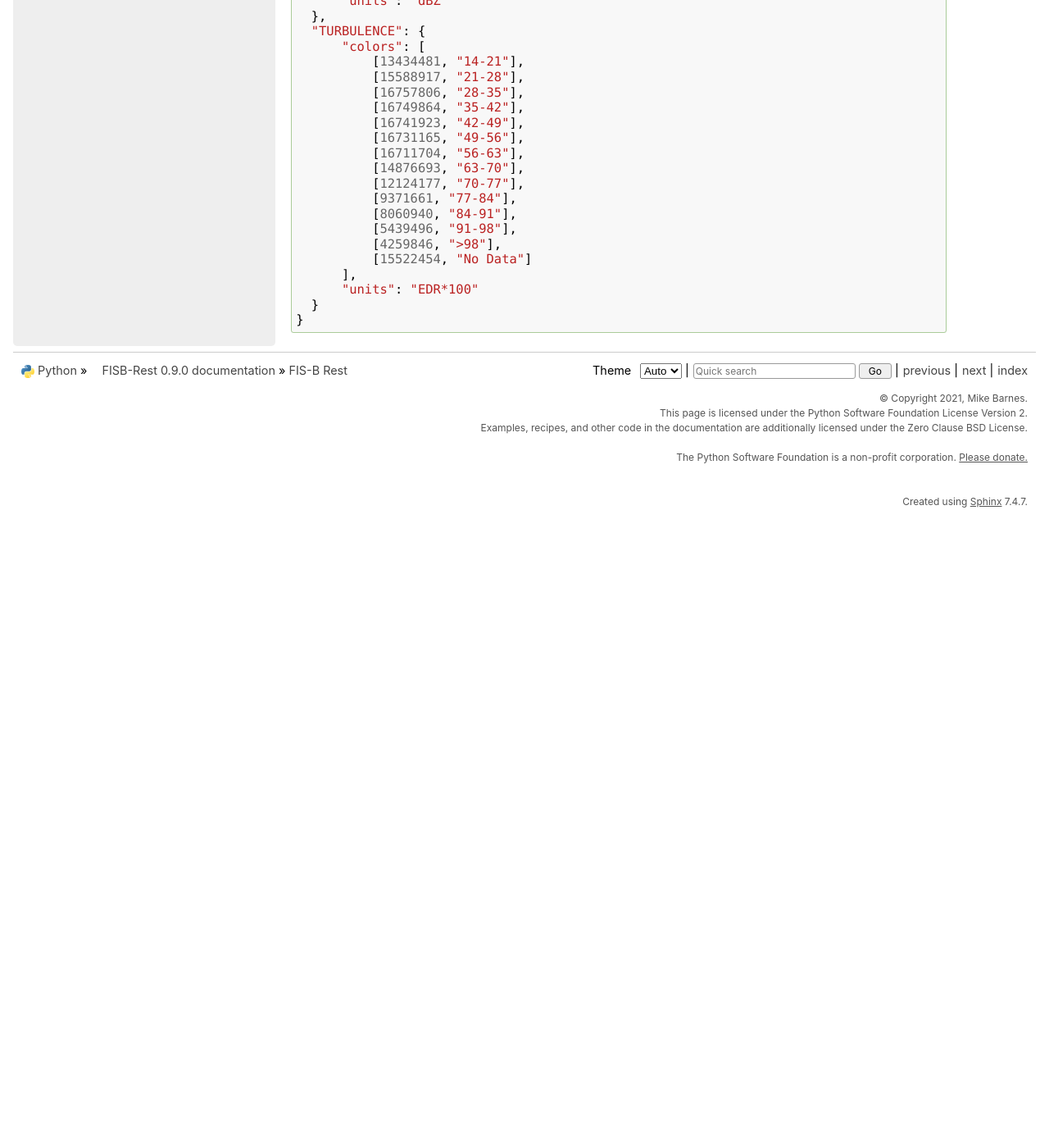
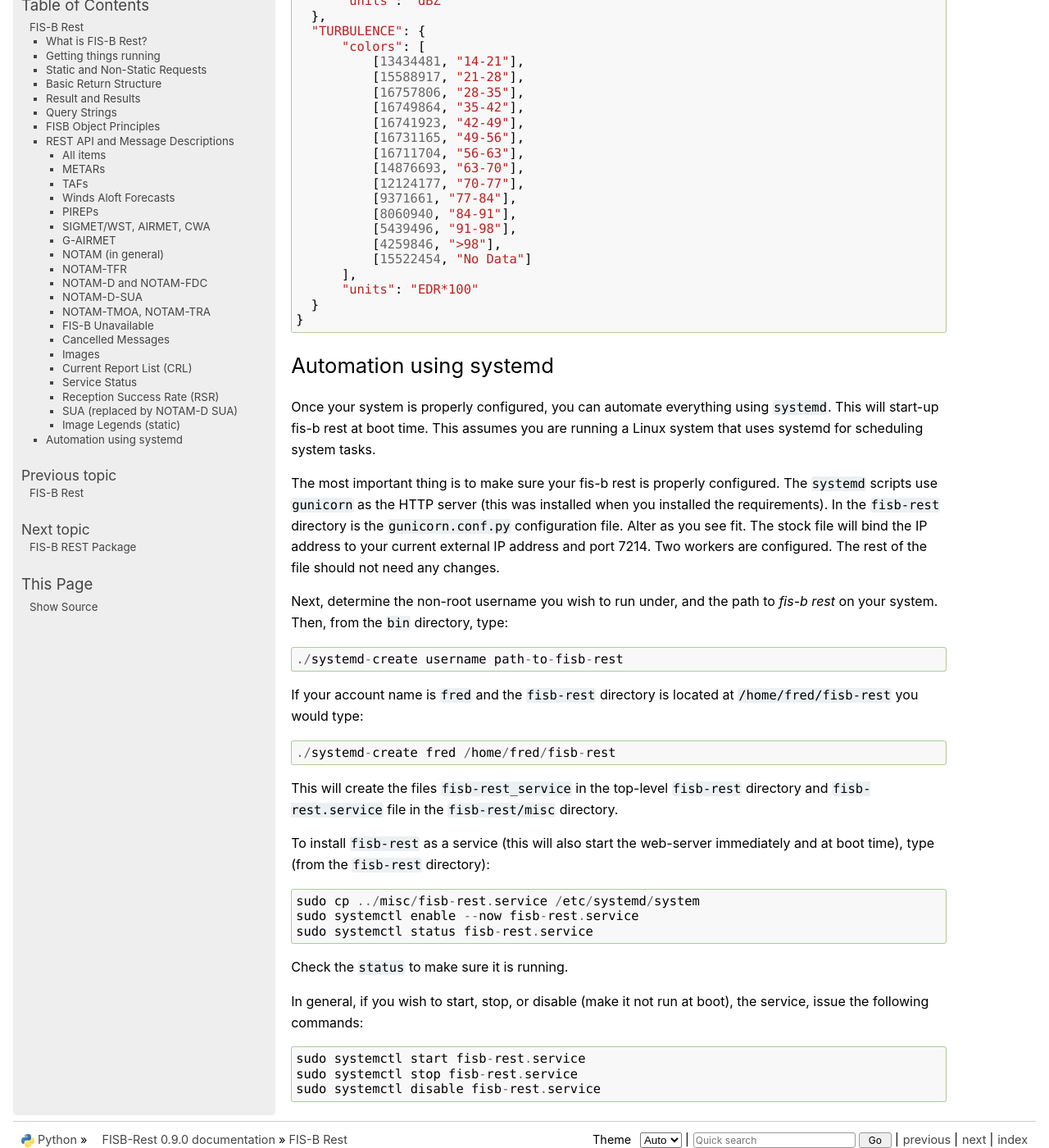
Before and after one commit to rand-projects/fisb-rest, a Sphinx documentation site: the page built from docs/source/document.rst, in a window 1280 px wide and 1400 px high, scrolled down 42327 px. Shown: the whole window at 82% size. Built offline with Sphinx 7.4.7, drawn with Linux system fonts in a browser that asks for light colours; before the commit the page ends 42957 px from its top, so only the background shows below that; some of the changed text lies outside the part shown.

Commit message:
Systemd documentation.

```diff
--- a/docs/source/document.rst
+++ b/docs/source/document.rst
@@ -14,9 +14,9 @@
 `Flask <https://flask-restful.readthedocs.io/en/latest/>`_ is used
 as the web server.
 
-At this point, FIS-B Rest is very much in development, so we will
-not be doing all the usual production processes one would normally
-do with Flask (at this time).
+For this tutorial we will be using Flask directly. When deployed
+by systemd (see the end of this document),
+`gunicorn <https://gunicorn.org>`_ will be used as the web server.
 
 Getting things running
 ----------------------
@@ -2261,3 +2261,49 @@
         "units": "EDR*100"
     }
   }
+
+Automation using systemd
+------------------------
+
+Once your system is properly configured, you can automate everything
+using ``systemd``. This will start-up fis-b rest at boot time.
+This assumes you are running a Linux system that uses
+systemd for scheduling system tasks.
+
+The most important thing is to make sure your fis-b rest
+is properly configured. The ``systemd`` scripts use ``gunicorn`` as the HTTP
+server (this was installed when you installed the
+requirements). In the ``fisb-rest`` directory is the ``gunicorn.conf.py`` configuration
+file. Alter as you see fit. The stock file will bind the  IP address to your current
+external IP address and port 7214. Two workers are configured. The rest of the file
+should not need any changes.
+
+Next, determine the non-root username you wish to run under, and the path to
+`fis-b rest` on your system. Then, from the ``bin`` directory, type: ::
+
+  ./systemd-create username path-to-fisb-rest
+
+If your account name is ``fred`` and the ``fisb-rest`` directory is located at
+``/home/fred/fisb-rest`` you would type: ::
+
+  ./systemd-create fred /home/fred/fisb-rest
+
+This will create the files ``fisb-rest_service`` in the top-level ``fisb-rest``
+directory and ``fisb-rest.service`` file in the ``fisb-rest/misc`` directory.
+
+To install ``fisb-rest`` as a service (this will also start the web-server
+immediately and at boot time),
+type (from the ``fisb-rest`` directory): ::
+
+  sudo cp ../misc/fisb-rest.service /etc/systemd/system
+  sudo systemctl enable --now fisb-rest.service
+  sudo systemctl status fisb-rest.service
+
+Check the ``status`` to make sure it is running.
+
+In general, if you wish to start, stop, or disable (make it not run at boot),
+the service, issue the following commands: ::
+
+  sudo systemctl start fisb-rest.service
+  sudo systemctl stop fisb-rest.service
+  sudo systemctl disable fisb-rest.service
```
Also changed, not shown: 1 other file.
